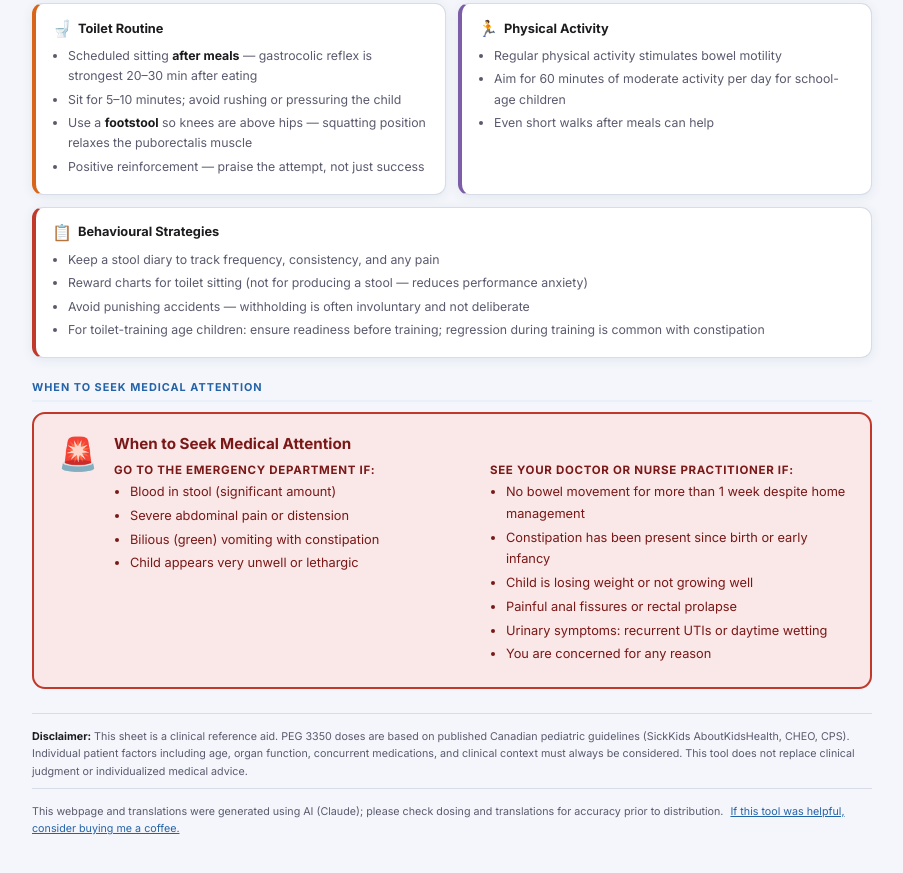
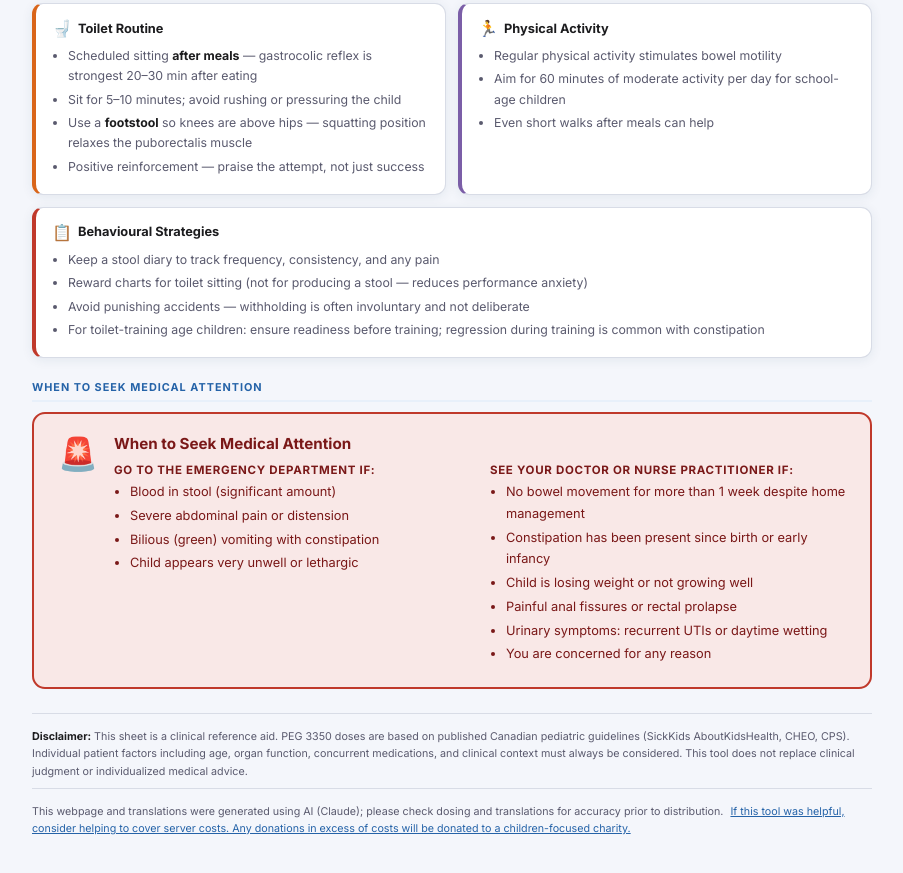
Before and after one commit to greybeardmag/poopsheet, a plain HTML site: page index.html in a window 1280 px wide. Shown: the part 1742-2615 px from the top of the page, without its empty margins (188-1091 px from the left). Drawn offline with Linux system fonts and the light colour scheme.

Commit message:
Update footer donation message for clarity

```diff
--- a/index.html
+++ b/index.html
@@ -433,7 +433,7 @@
   </footer>
   <footer class="no-print" style="margin-top: 8px; font-size: 0.67rem; color: var(--mid);">
     This webpage and translations were generated using AI (Claude); please check dosing and translations for accuracy prior to distribution.
-    <a href="https://paypal.me/MichaelBravo" target="_blank" rel="noopener" style="color: #2563A8; margin-left: 4px;">If this tool was helpful, consider buying me a coffee.</a>
+    <a href="https://paypal.me/MichaelBravo" target="_blank" rel="noopener" style="color: #2563A8; margin-left: 4px;">If this tool was helpful, consider helping to cover server costs. Any donations in excess of costs will be donated to a children-focused charity.</a>
   </footer>
 
 </div><!-- /.screen-wrapper -->
```
